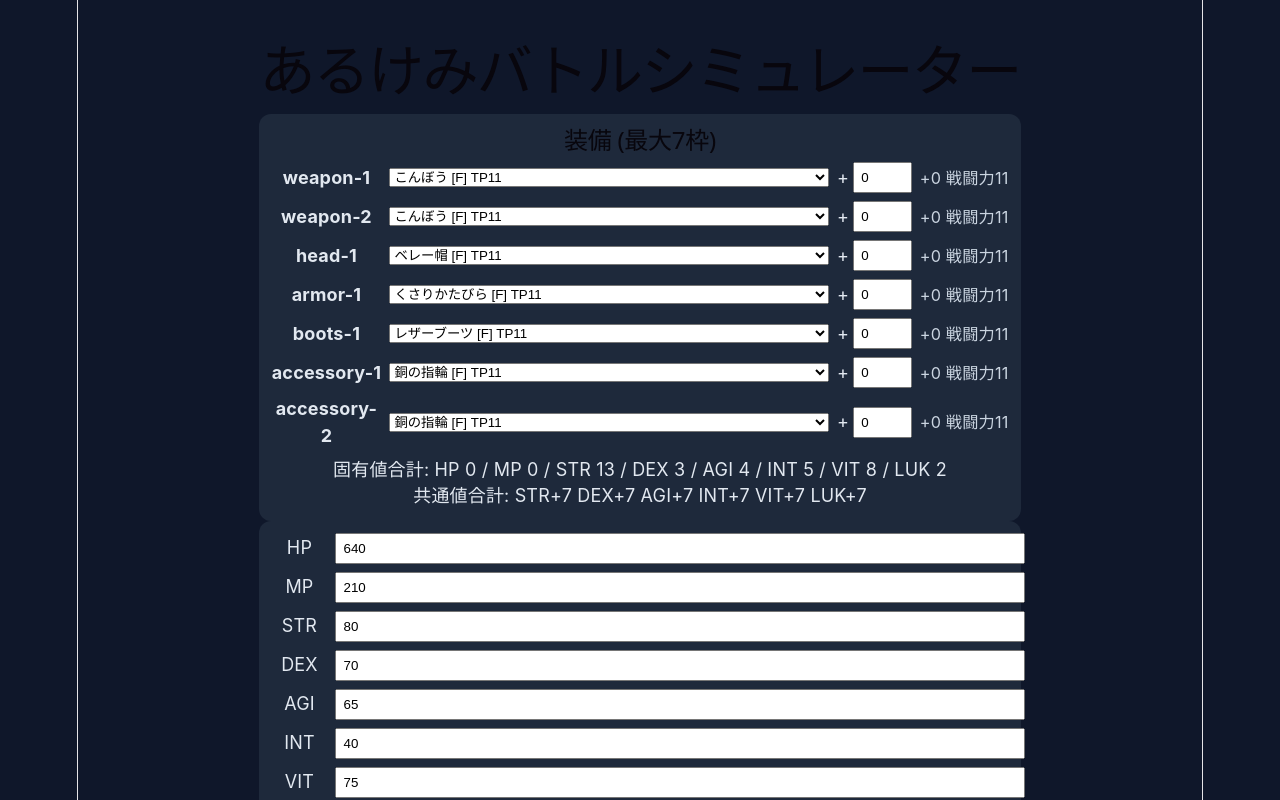
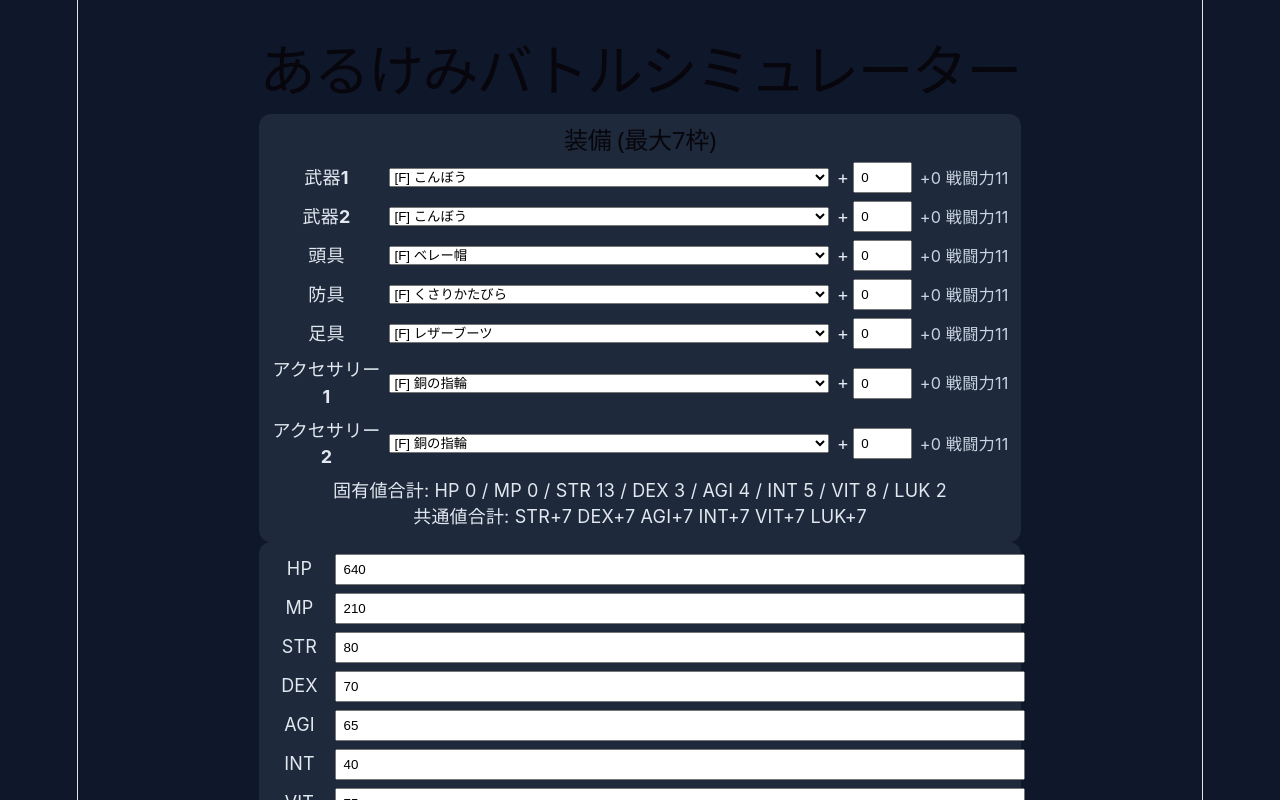
Before and after one commit to d-syumi/alcm-battle-sim, a React (Vite) app: page / in a window 1280 px wide. Shown: the top 800 px of the page. Built offline with nearby package versions, Linux system fonts and the light colour scheme.

Commit message:
装備選択の表示書式とスロット名を日本語化

```diff
--- a/src/App.tsx
+++ b/src/App.tsx
@@ -84,6 +84,18 @@ const buildInitialEquipment = (): EquippedItem[] => {
   return result
 }
 
+
+const slotLabel = (slot: EquippedItem) => {
+  if (slot.slotId === 'weapon-1') return '武器1'
+  if (slot.slotId === 'weapon-2') return '武器2'
+  if (slot.slotId === 'head-1') return '頭具'
+  if (slot.slotId === 'armor-1') return '防具'
+  if (slot.slotId === 'boots-1') return '足具'
+  if (slot.slotId === 'accessory-1') return 'アクセサリー1'
+  if (slot.slotId === 'accessory-2') return 'アクセサリー2'
+  return slot.slotId
+}
+
 const calcHitRate = (attacker: Status, defender: Status) => {
   const base = 0.83
   const dexTerm = (attacker.dex - defender.agi * 0.65) * 0.0028
@@ -147,10 +159,10 @@ function App() {
         const selected = EQUIPMENT_MASTER.find((x) => x.id === slot.itemId)
         const slotPower = selected ? calcInherentTotalPower(selected.baseTotalPower, slot.plus) : 0
         return <div key={slot.slotId} className="equip-row">
-          <strong>{slot.slotId}</strong>
+          <strong>{slotLabel(slot)}</strong>
           <select value={slot.itemId} onChange={(e) => setEquipped((prev) => prev.map((p, idx) => idx === i ? { ...p, itemId: e.target.value } : p))}>
             <option value="">装備なし</option>
-            {items.map((item) => <option key={item.id} value={item.id}>{item.name} [{item.rank}] TP{item.baseTotalPower}</option>)}
+            {items.map((item) => <option key={item.id} value={item.id}>[{item.rank}] {item.name}</option>)}
           </select>
           <label className="plus-field">+<input type="number" min={0} max={15} step={1} value={slot.plus} onChange={(e) => setEquipped((prev) => prev.map((p, idx) => idx === i ? { ...p, plus: Math.max(0, Math.floor(Number(e.target.value))) } : p))} /></label>
           <span className="slot-power">+{slot.plus} 戦闘力{slotPower}</span>
```
